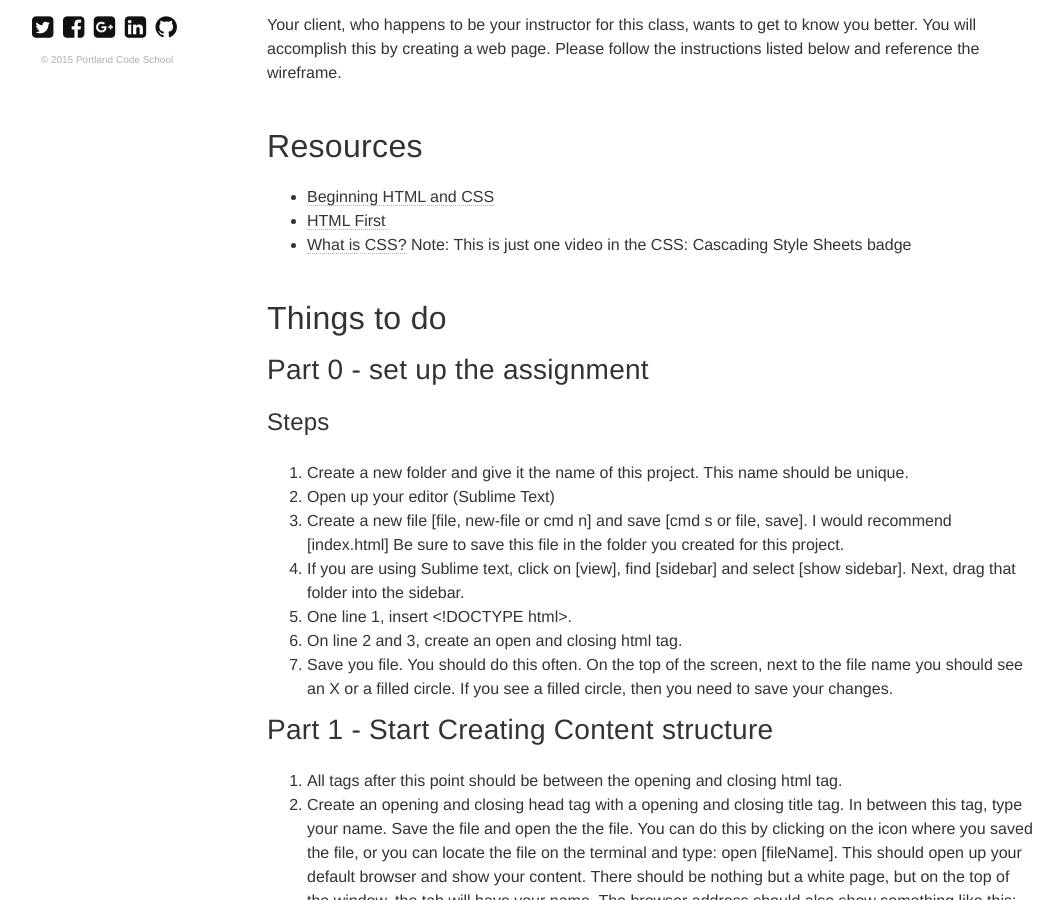
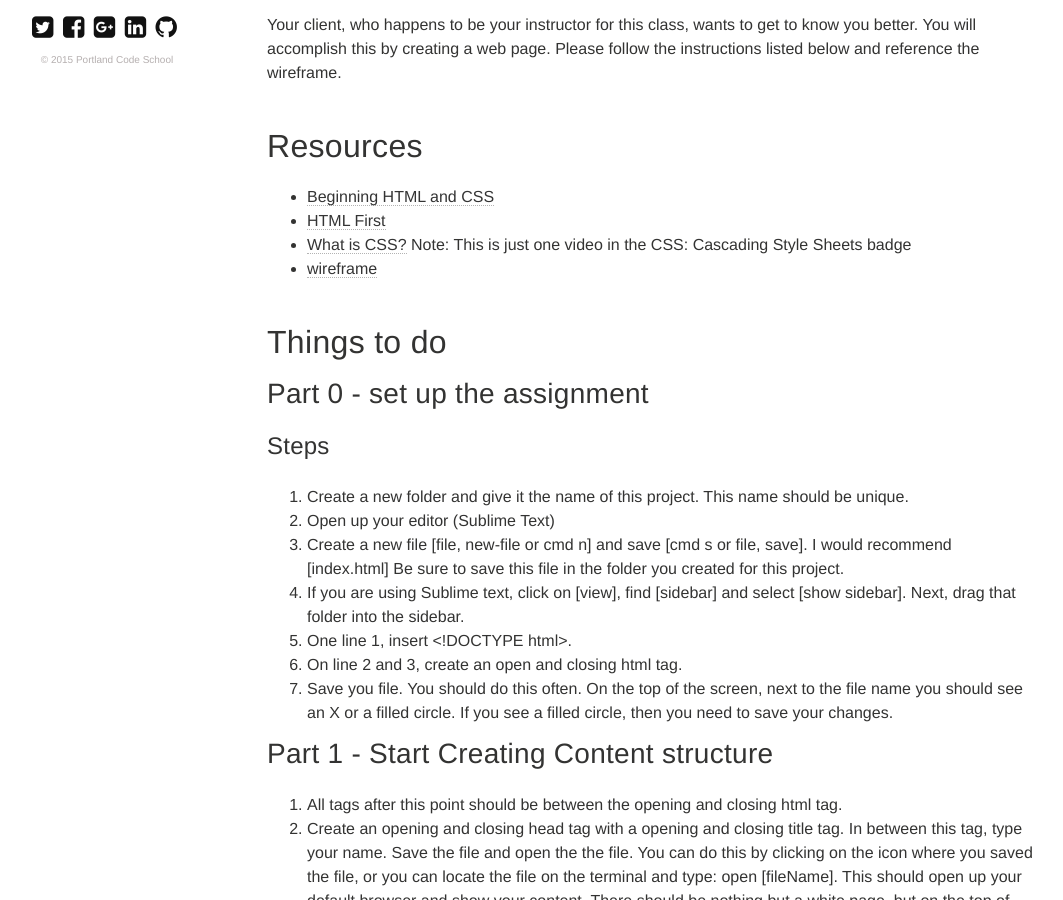
Before and after one commit to portlandcodeschool/primer, a Jekyll site: the page built from _posts/assignments/2015-03-03-creating-your-first-website.md, in a window 1280 px wide and 900 px high, scrolled down 469 px. Shown: the whole window, without its empty margins (53-1116 px from the left). Built offline with Jekyll 4.4.1, drawn with Linux system fonts in a browser that asks for light colours; nearby versions of some CDN libraries; comment, search, counter and statistics services are not loaded.

Commit message:
added wireframe with link in assignment for basic primer

```diff
--- a/_posts/assignments/2015-03-03-creating-your-first-website.md
+++ b/_posts/assignments/2015-03-03-creating-your-first-website.md
@@ -25,6 +25,7 @@ Resources
 * [Beginning HTML and CSS](http://teamtreehouse.com/library/how-to-make-a-website)
 * [HTML First](http://teamtreehouse.com/library/how-to-make-a-website)
 * [What is CSS?](http://teamtreehouse.com/library/how-to-make-a-website) Note: This is just one video in the CSS: Cascading Style Sheets badge
+* [wireframe](assets/primerBassic1wireframe.png)
 
 Things to do
 =========
```
Also changed, not shown: assets/primerBasic1wireframe.png (added).
